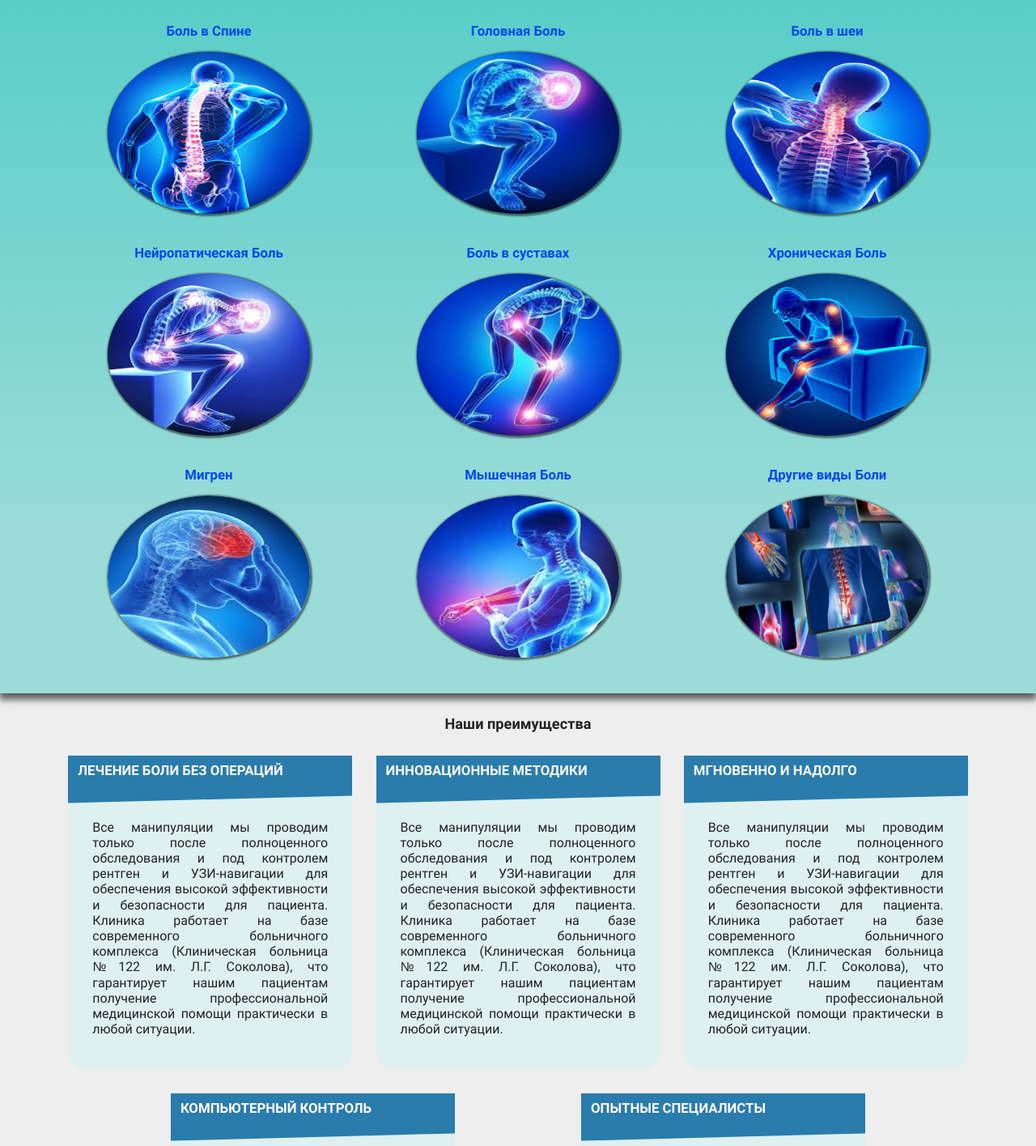
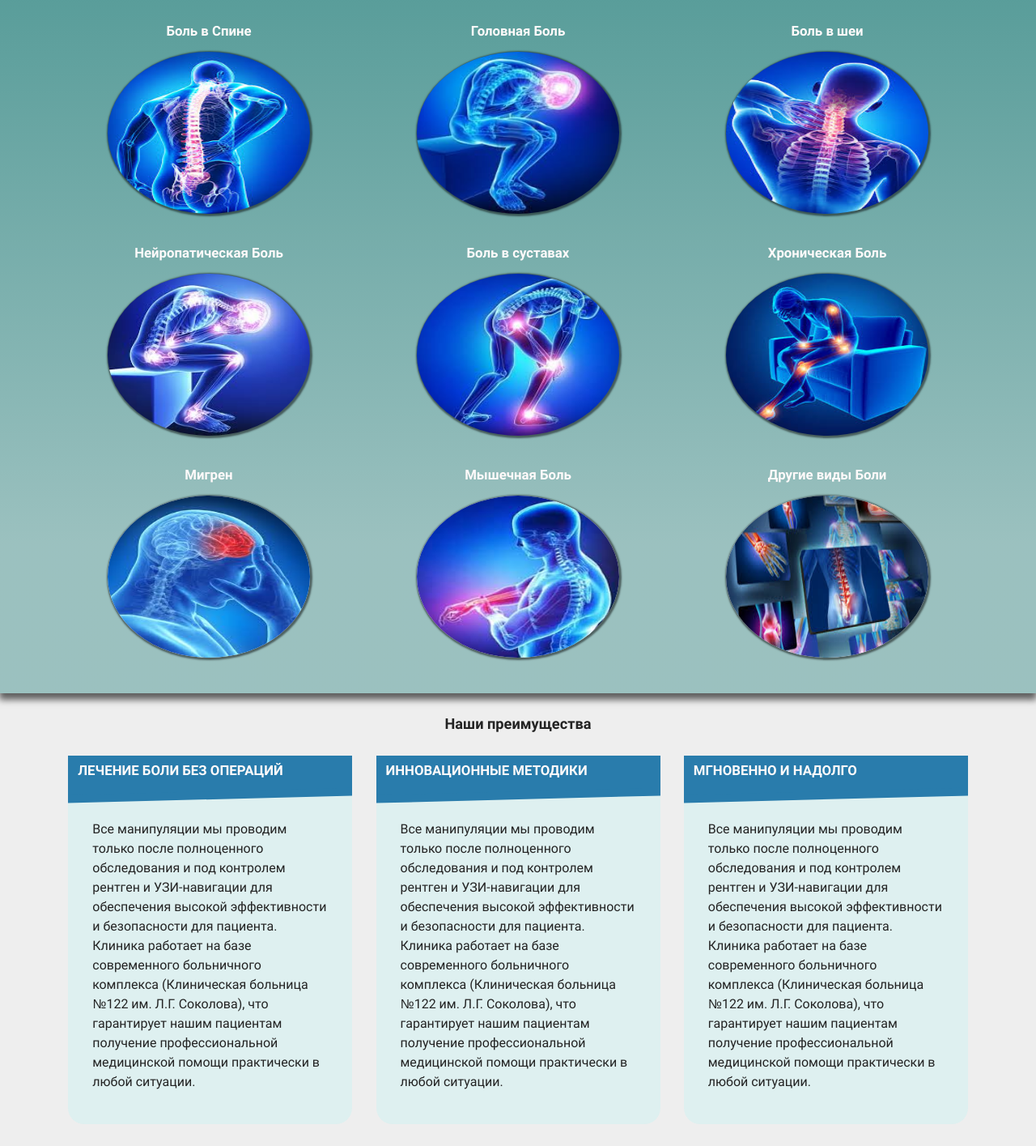
Before and after one commit to hramn1/clinica-boli, a website: page index.html in a window 1280 px wide. Shown: the part 432-1847 px from the top of the page at 81% size. Drawn offline with nearby package versions, Linux system fonts and the light colour scheme; files that its build step writes are made by us from their sources.

Commit message:
правки

```diff
--- a/sass/blocks/features.scss
+++ b/sass/blocks/features.scss
@@ -47,8 +47,7 @@
   & p {
     font-size: 16px;
     padding: 10px 15px;
-    line-height: 120%;
-    text-align: justify;
+    line-height: 1.5em;
   }
 
 }
--- a/sass/blocks/widget.scss
+++ b/sass/blocks/widget.scss
@@ -18,7 +18,7 @@
     transition: 400ms;
     padding: 10px;
     & h3{
-      color: $blue;
+      color: $white;
     }
     @media(min-width: $tablet-sm){
       flex-basis: 30%;
--- a/sass/variables.scss
+++ b/sass/variables.scss
@@ -1,6 +1,6 @@
 $grey-color: #eeeeee;
 $white: #fffafa;
-$green: lighten(#006d68,15%);
+$green: #006d68;
 $blue: #0449ed;
 $features-color: #297cac;
 $features-bgc: #def0f0;
```
